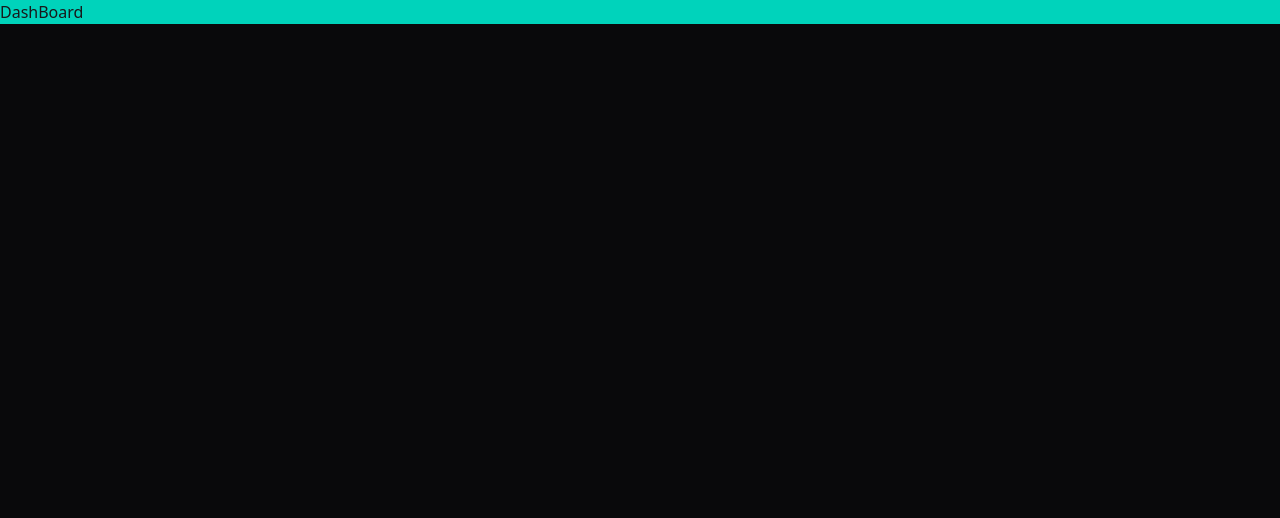
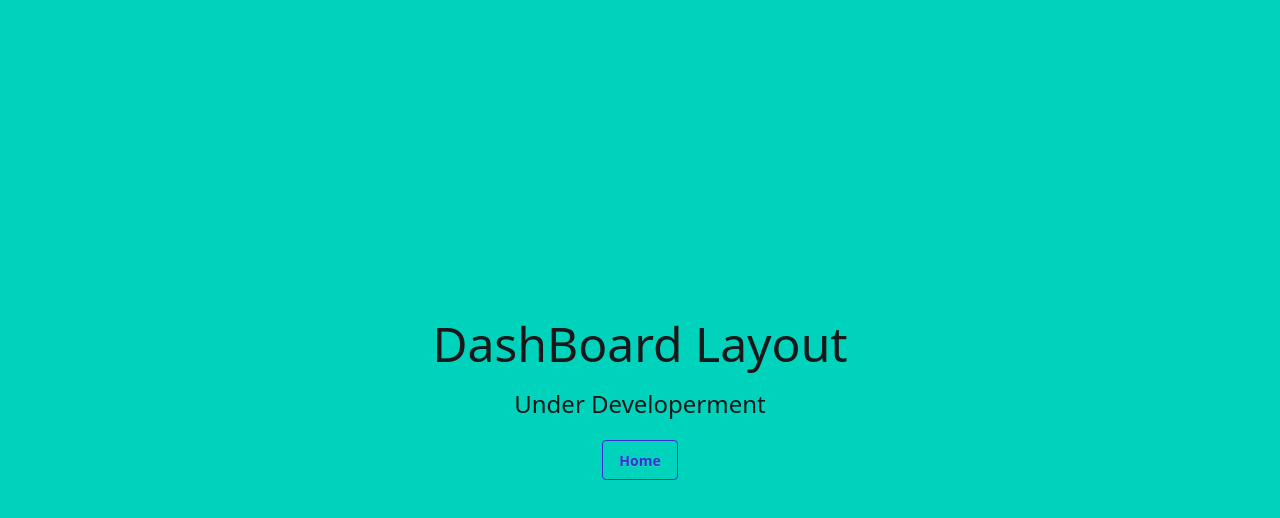
Before and after one commit to RohanR05/Job_Portal, a Next.js app: page /dashBoard in a window 1280 px wide. Shown: the top 518 px of the page. Built offline with nearby package versions, Linux system fonts and the light colour scheme.

Commit message:
dashboard layout

```diff
--- a/src/app/(dashBoard)/dashBoard/page.jsx
+++ b/src/app/(dashBoard)/dashBoard/page.jsx
@@ -1,7 +1,16 @@
+import Link from "next/link";
 import React from "react";
 
 const page = () => {
-  return <div>DashBoard</div>;
+  return (
+    <div className="flex flex-col gap-5 items-center justify-center h-screen">
+      <h1 className="text-5xl">DashBoard Layout</h1>
+      <h2 className="text-2xl">Under Developerment</h2>
+      <button className="btn btn-outline btn-primary">
+        <Link href={"/"}>Home</Link>
+      </button>
+    </div>
+  );
 };
 
 export default page;
```
